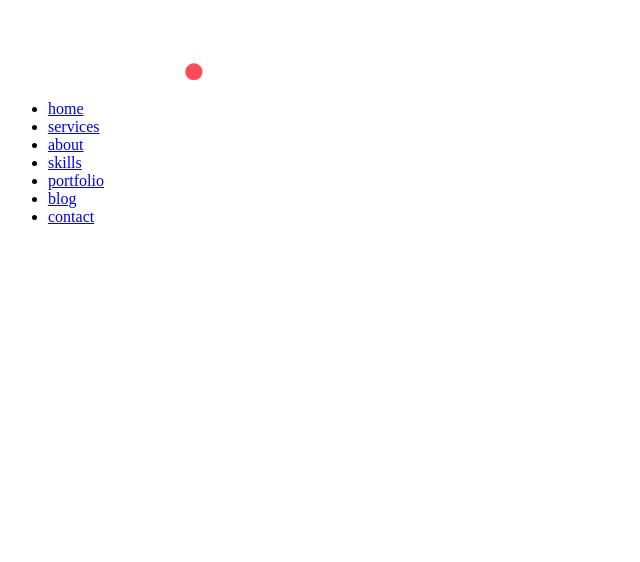
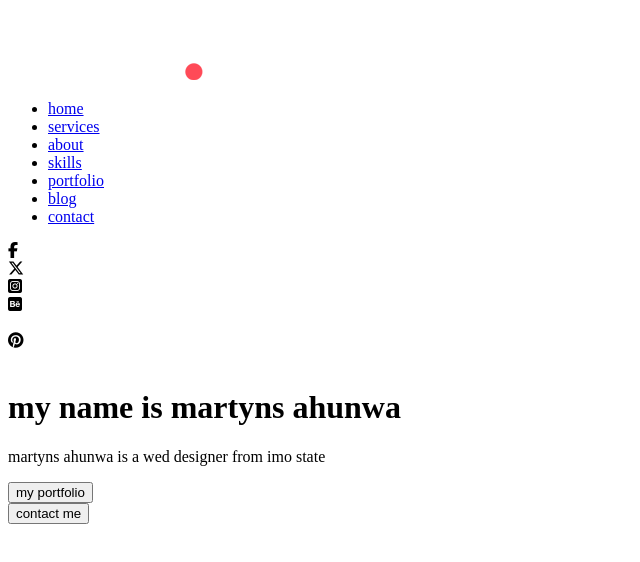
Before and after one commit to itumo147/microfolio, a plain HTML site: page index.html in a window 1280 px wide. Shown: the whole page, without its empty margins (0-640 px from the left). Drawn offline with Linux system fonts and the light colour scheme.

Commit message:
the main

```diff
--- a/index.html
+++ b/index.html
@@ -3,6 +3,10 @@
 <head>
     <meta charset="UTF-8">
     <meta name="viewport" content="width=device-width, initial-scale=1.0">
+
+    <!-- font awesome icon link -->
+    <script src="https://kit.fontawesome.com/b47d5940db.js" crossorigin="anonymous"></script>
+
     <title>microfolio</title>
 </head>
 <body>
@@ -27,6 +31,32 @@
     <main>
     <!-- home section -->
     <section id="home"></section>
+    <div id="lefticon">
+        <div id="socialicon">
+            <div class="icon"><i class="fa-brands fa-facebook-f"></i></div>
+            <div class="icon"><i class="fa-brands fa-x-twitter"></i>
+                <br>
+                <div class="fa-brands fa-square-instagram"></i></div>
+                <br>
+            <div class="icon"><i class="fa-brands fa-square-behance"></i></div>
+            <br>
+            <div class="icon"><i class="fa-brands fa-pinterest"></i></div>
+            <br>
+            <div class="icon"></div>
+        </div>
+        <div id="introtext">
+            <h1>my name is martyns ahunwa</h1>
+            <p>martyns ahunwa is a wed designer from imo state</p>
+        </div>
+        <div id="actionbotton">
+            <button>my portfolio</button>
+            <br>
+            <button>contact me</button>
+        </div>
+
+    </div>
+    <div id="righticon"></div>
+
 
     <!-- service section -->
     <section id="service"></section>
```
Also changed, not shown: IMAGE/man-01.png (added), 1 other file.
